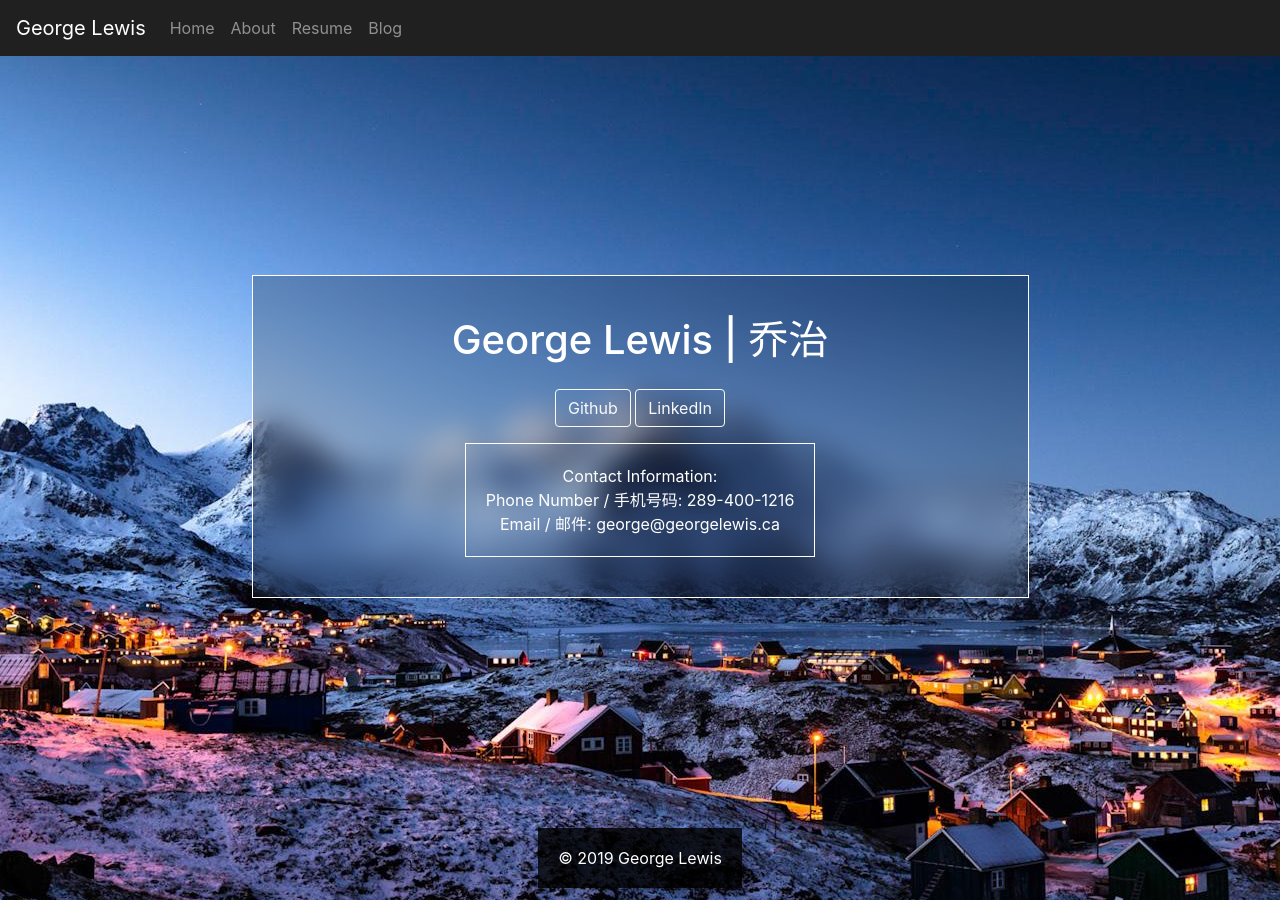
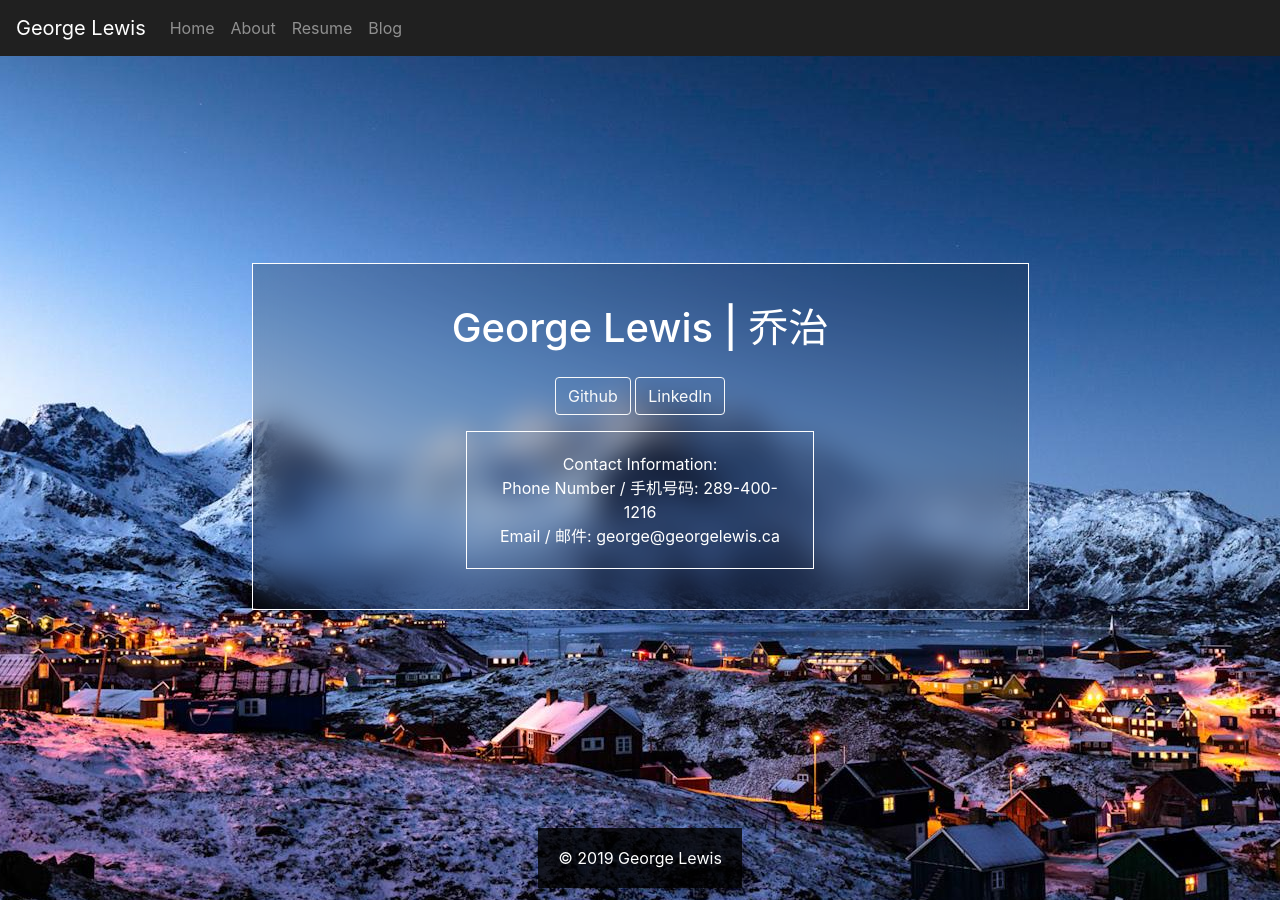
Before and after one commit to George-lewis/george-lewis.github.io, a Jekyll site: the page built from index.markdown, in a window 1280 px wide. Built offline with Jekyll 4.4.1, drawn with Linux system fonts in a browser that asks for light colours.

Commit message:
Fix some sizing issues of the main box

```diff
--- a/_sass/_base.scss
+++ b/_sass/_base.scss
@@ -50,7 +50,7 @@
 	border: 1px solid white;
     padding: 40px;
     align-self: center;
-    width: 70%;
+    width: 100%;
     background-color: rgba(0,0,0,0.2);
     backdrop-filter: blur(15px);
     text-align: center;
@@ -67,3 +67,9 @@
 #me {
 	max-width: 50%;
 }
+
+@media (min-width: 992px) {
+    #content {
+        width: 70% !important;
+    }
+}
--- a/css/index.css
+++ b/css/index.css
@@ -2,7 +2,7 @@
 
     border: 1px solid white;
 
-    max-width: 70%;
+    width: 100%;
 
     display: inline-block;
 
@@ -15,3 +15,9 @@
     margin: 0;
 
 }
+
+@media (min-width: 992px) {
+    #contact-info {
+        width: 50%;
+    }
+}
```
